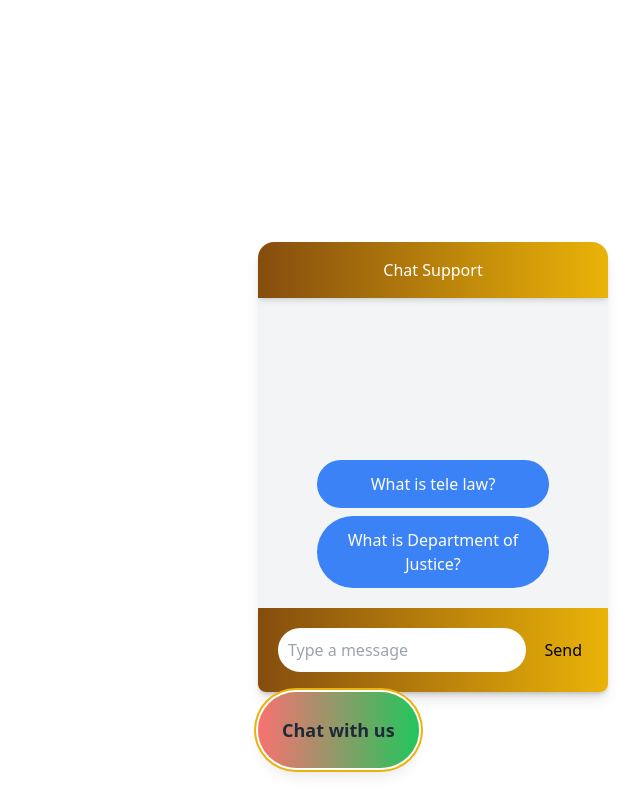
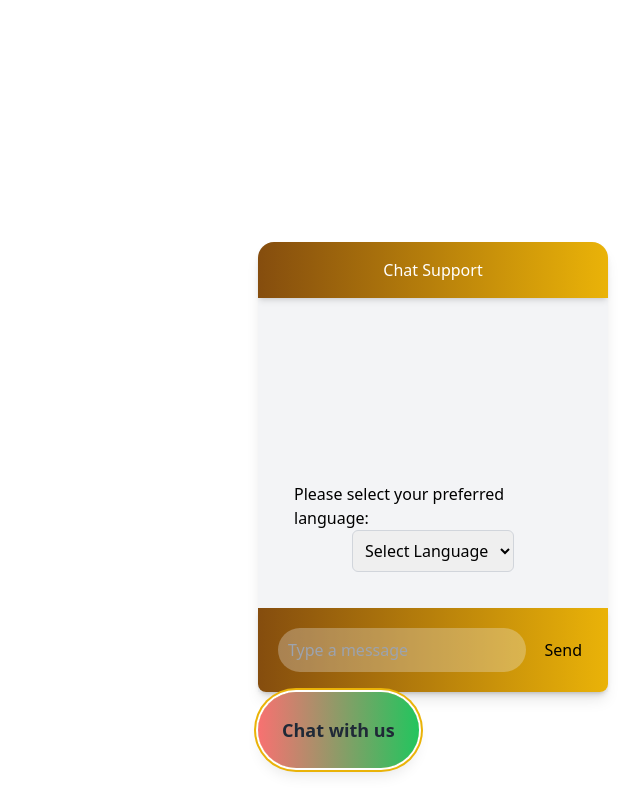
Before and after one commit to capybara-brain346/atjbot, a React (Vite) app in the folder frontend/react+vite/: page / in a window 1280 px wide. Both pictures are taken after a click on the button "Chat with us". Shown: the whole page, without its empty margins (640-1280 px from the left). Built offline with nearby package versions, Linux system fonts and the light colour scheme.

Commit message:
added multi-lingual prototype

```diff
--- a/frontend/react+vite/src/ChatApp.jsx
+++ b/frontend/react+vite/src/ChatApp.jsx
@@ -1,6 +1,5 @@
 import React, { useState } from 'react';
 import axios from 'axios';
-
 import './index.css';
 
 const ChatApp = () => {
@@ -8,6 +7,9 @@ const ChatApp = () => {
   const [message, setMessage] = useState('');
   const [messages, setMessages] = useState([]);
   const [showSuggestions, setShowSuggestions] = useState(true);
+  const [supportedLanguages] = useState(['Hindi','English', 'Marathi', 'Tamil', 'Telugu', 'Bengali', 'Gujarati', 'Kannada', 'Punjabi', 'Malayalam', 'Odia']);
+  const [selectedLanguage, setSelectedLanguage] = useState('');
+  const [isLanguageSelected, setIsLanguageSelected] = useState(false);
 
   const suggestions = [
     'What is tele law?',
@@ -18,6 +20,15 @@ const ChatApp = () => {
     setIsVisible(!isVisible);
   };
 
+  const handleLanguageSelection = (language) => {
+    if (supportedLanguages.includes(language)) {
+      setSelectedLanguage(language);
+      setIsLanguageSelected(true);
+    } else {
+      alert('Please select a valid language from the list.');
+    }
+  };
+
   const sendMessage = (text) => {
     const msg = text || message;
     if (!msg) return;
@@ -25,9 +36,12 @@ const ChatApp = () => {
     const newMessage = { text: msg, isUser: true };
     setMessages([newMessage, ...messages]);
     setMessage('');
-    setShowSuggestions(false); // Hide suggestions after a message is sent
+    setShowSuggestions(false);
 
-    axios.post('http://127.0.0.1:5000/predict', { message: msg })
+    // Append language preference to the message
+    const messageWithLanguage = `${msg} explain in ${selectedLanguage}`;
+
+    axios.post('http://127.0.0.1:5000/predict', { message: messageWithLanguage })
       .then(response => {
         const answer = response.data.answer;
         const links = response.data.links;
@@ -57,6 +71,22 @@ const ChatApp = () => {
             <h2 className="text-white">Chat Support</h2>
           </div>
           <div id="messagesContainer" className="flex-1 p-5 flex flex-col-reverse overflow-auto">
+            {!isLanguageSelected ? (
+              <div className="flex flex-col items-center justify-center p-4">
+                <h3>Please select your preferred language:</h3>
+                <select
+                  onChange={(e) => handleLanguageSelection(e.target.value)}
+                  className="p-2 border border-gray-300 rounded-md"
+                  defaultValue="" // Ensures that the user has to make a selection
+                >
+                  <option value="">Select Language</option>
+                  {supportedLanguages.map((lang, index) => (
+                    <option key={index} value={lang}>{lang}</option>
+                  ))}
+                </select>
+              </div>
+            ) : (
+              <>
                 {messages.map((msg, index) => (
                   <div
                     key={index}
@@ -78,7 +108,6 @@ const ChatApp = () => {
                     ) : msg.text}
                   </div>
                 ))}
-            {/* Suggestions as part of message area */}
                 {showSuggestions && (
                   <div className="flex flex-col items-center justify-center gap-2 mt-4">
                     {suggestions.map((suggestion, index) => (
@@ -92,6 +121,8 @@ const ChatApp = () => {
                     ))}
                   </div>
                 )}
+              </>
+            )}
           </div>
           <div className="bg-gradient-to-r from-yellow-800 to-yellow-500 p-5 flex items-center justify-between rounded-b-lg shadow-md">
             <input
@@ -100,8 +131,13 @@ const ChatApp = () => {
               placeholder="Type a message"
               value={message}
               onChange={(e) => setMessage(e.target.value)}
+              disabled={!isLanguageSelected} // Disable input until language is selected
             />
-            <button className="p-1.5 bg-transparent border-none cursor-pointer" onClick={() => sendMessage()}>
+            <button
+              className="p-1.5 bg-transparent border-none cursor-pointer"
+              onClick={() => sendMessage()}
+              disabled={!isLanguageSelected} // Disable button until language is selected
+            >
               Send
             </button>
           </div>
```
Lines whose indentation alone changed are shown as unchanged.
